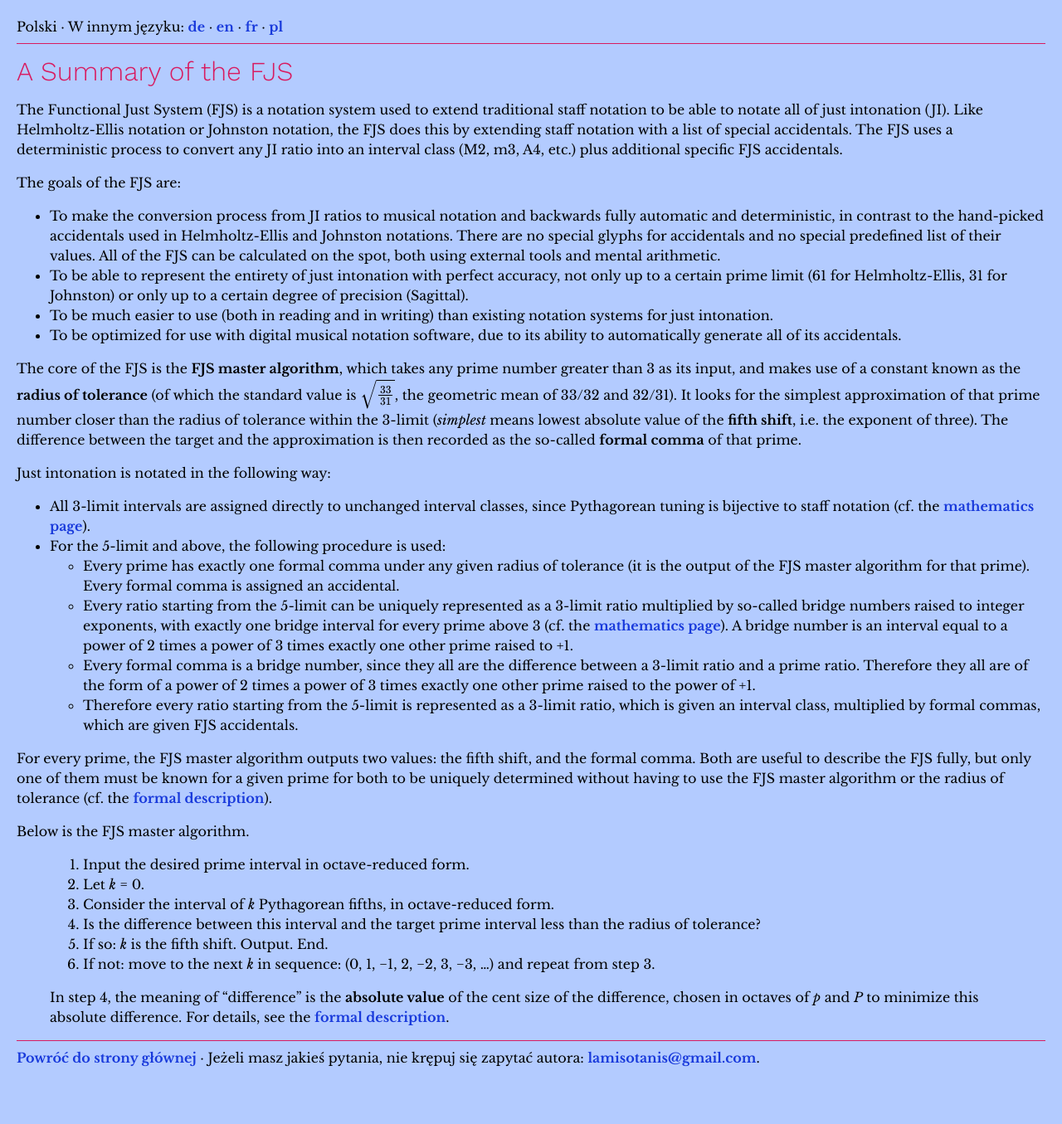
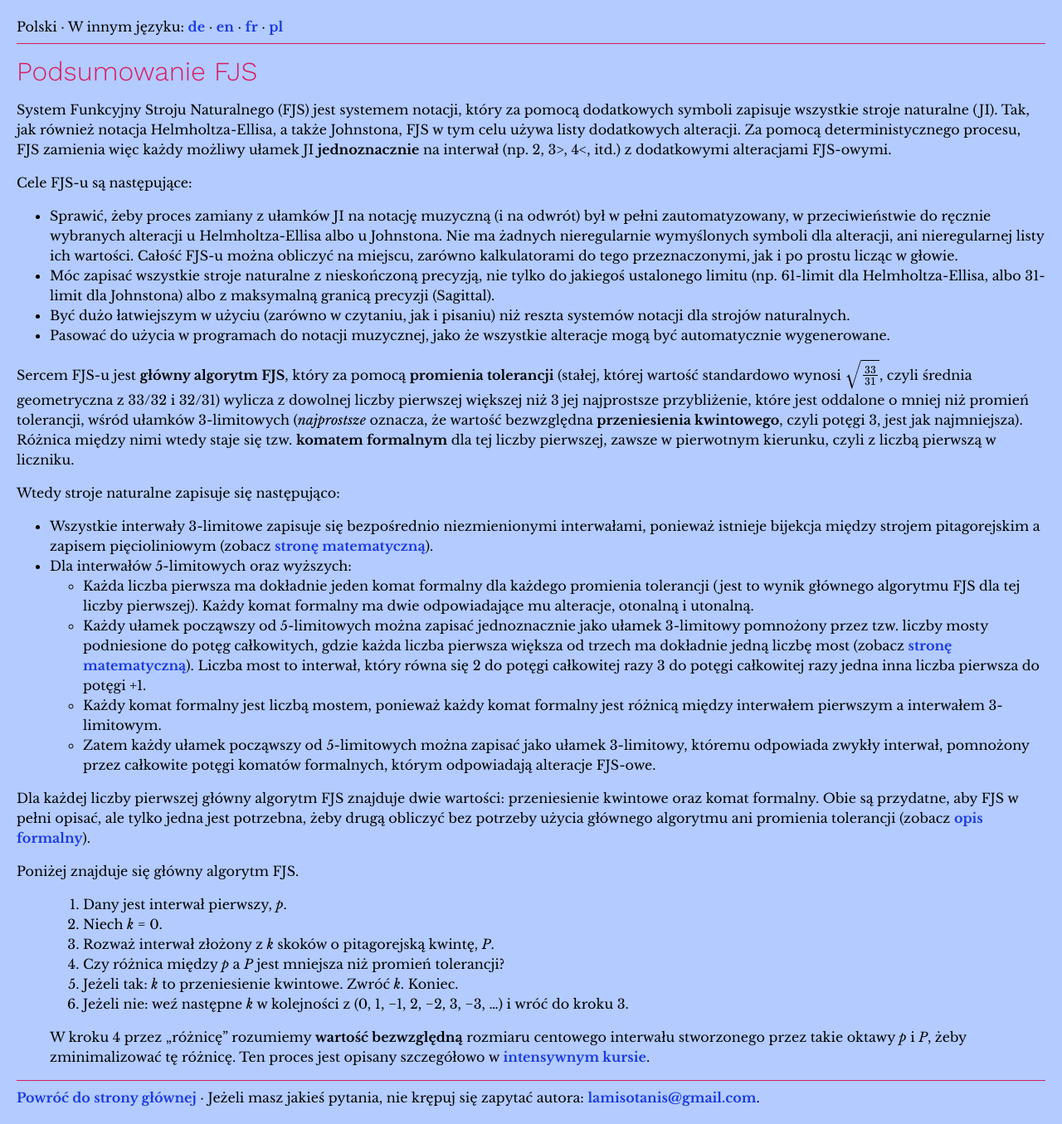
Before and after one commit to misotanni/misotanni.github.io, a Jekyll site: the page built from fjs/pl/summary.md, in a window 1280 px wide. Shown: the whole page at 83% size. Built offline with Jekyll 4.4.1, drawn with Linux system fonts in a browser that asks for light colours; our own code applies the rules of GitHub Pages for plain Markdown files; formulas are drawn with MathJax 3; before the commit the page ends 1307 px from its top, so only the background shows below that.

Commit message:
olska gi'e drani gasnu

```diff
--- a/fjs/pl/summary.md
+++ b/fjs/pl/summary.md
@@ -1,34 +1,34 @@
-# A Summary of the FJS
+# Podsumowanie FJS
 
-The Functional Just System (FJS) is a notation system used to extend traditional staff notation to be able to notate all of just intonation (JI). Like Helmholtz-Ellis notation or Johnston notation, the FJS does this by extending staff notation with a list of special accidentals. The FJS uses a deterministic process to convert any JI ratio into an interval class (M2, m3, A4, etc.) plus additional specific FJS accidentals.
+System Funkcyjny Stroju Naturalnego (FJS) jest systemem notacji, który za pomocą dodatkowych symboli zapisuje wszystkie stroje naturalne (JI). Tak, jak również notacja Helmholtza-Ellisa, a także Johnstona, FJS w tym celu używa listy dodatkowych alteracji. Za pomocą deterministycznego procesu, FJS zamienia więc każdy możliwy ułamek JI **jednoznacznie** na interwał (np. 2, 3>, 4<, itd.) z dodatkowymi alteracjami FJS-owymi.
 
-The goals of the FJS are:
+Cele FJS-u są następujące:
 
-- To make the conversion process from JI ratios to musical notation and backwards fully automatic and deterministic, in contrast to the hand-picked accidentals used in Helmholtz-Ellis and Johnston notations. There are no special glyphs for accidentals and no special predefined list of their values. All of the FJS can be calculated on the spot, both using external tools and mental arithmetic.
-- To be able to represent the entirety of just intonation with perfect accuracy, not only up to a certain prime limit (61 for Helmholtz-Ellis, 31 for Johnston) or only up to a certain degree of precision (Sagittal).
-- To be much easier to use (both in reading and in writing) than existing notation systems for just intonation.
-- To be optimized for use with digital musical notation software, due to its ability to automatically generate all of its accidentals.
+- Sprawić, żeby proces zamiany z ułamków JI na notację muzyczną (i na odwrót) był w pełni zautomatyzowany, w przeciwieństwie do ręcznie wybranych alteracji u Helmholtza-Ellisa albo u Johnstona. Nie ma żadnych nieregularnie wymyślonych symboli dla alteracji, ani nieregularnej listy ich wartości. Całość FJS-u można obliczyć na miejscu, zarówno kalkulatorami do tego przeznaczonymi, jak i po prostu licząc w głowie.
+- Móc zapisać wszystkie stroje naturalne z nieskończoną precyzją, nie tylko do jakiegoś ustalonego limitu (np. 61-limit dla Helmholtza-Ellisa, albo 31-limit dla Johnstona) albo z maksymalną granicą precyzji (Sagittal).
+- Być dużo łatwiejszym w użyciu (zarówno w czytaniu, jak i pisaniu) niż reszta systemów notacji dla strojów naturalnych.
+- Pasować do użycia w programach do notacji muzycznej, jako że wszystkie alteracje mogą być automatycznie wygenerowane.
 
-The core of the FJS is the **FJS master algorithm**, which takes any prime number greater than 3 as its input, and makes use of a constant known as the **radius of tolerance** (of which the standard value is $$\sqrt{\frac{33}{31}}$$, the geometric mean of 33/32 and 32/31). It looks for the simplest approximation of that prime number closer than the radius of tolerance within the 3-limit (*simplest* means lowest absolute value of the **fifth shift**, i.e. the exponent of three). The difference between the target and the approximation is then recorded as the so-called **formal comma** of that prime.
+Sercem FJS-u jest **główny algorytm FJS**, który za pomocą **promienia tolerancji** (stałej, której wartość standardowo wynosi $$\sqrt{\frac{33}{31}}$$, czyli średnia geometryczna z 33/32 i 32/31) wylicza z dowolnej liczby pierwszej większej niż 3 jej najprostsze przybliżenie, które jest oddalone o mniej niż promień tolerancji, wśród ułamków 3-limitowych (*najprostsze* oznacza, że wartość bezwzględna **przeniesienia kwintowego**, czyli potęgi 3, jest jak najmniejsza). Różnica między nimi wtedy staje się tzw. **komatem formalnym** dla tej liczby pierwszej, zawsze w pierwotnym kierunku, czyli z liczbą pierwszą w liczniku.
 
-Just intonation is notated in the following way:
+Wtedy stroje naturalne zapisuje się następująco:
 
-- All 3-limit intervals are assigned directly to unchanged interval classes, since Pythagorean tuning is bijective to staff notation (cf. the [mathematics page](math.html)).
-- For the 5-limit and above, the following procedure is used:
-	- Every prime has exactly one formal comma under any given radius of tolerance (it is the output of the FJS master algorithm for that prime). Every formal comma is assigned an accidental.
-	- Every ratio starting from the 5-limit can be uniquely represented as a 3-limit ratio multiplied by so-called bridge numbers raised to integer exponents, with exactly one bridge interval for every prime above 3 (cf. the [mathematics page](math.html)). A bridge number is an interval equal to a power of 2 times a power of 3 times exactly one other prime raised to +1.
-	- Every formal comma is a bridge number, since they all are the difference between a 3-limit ratio and a prime ratio. Therefore they all are of the form of a power of 2 times a power of 3 times exactly one other prime raised to the power of +1.
-	- Therefore every ratio starting from the 5-limit is represented as a 3-limit ratio, which is given an interval class, multiplied by formal commas, which are given FJS accidentals.
+- Wszystkie interwały 3-limitowe zapisuje się bezpośrednio niezmienionymi interwałami, ponieważ istnieje bijekcja między strojem pitagorejskim a zapisem pięcioliniowym (zobacz [stronę matematyczną](math.html)).
+- Dla interwałów 5-limitowych oraz wyższych:
+	- Każda liczba pierwsza ma dokładnie jeden komat formalny dla każdego promienia tolerancji (jest to wynik głównego algorytmu FJS dla tej liczby pierwszej). Każdy komat formalny ma dwie odpowiadające mu alteracje, otonalną i utonalną.
+	- Każdy ułamek począwszy od 5-limitowych można zapisać jednoznacznie jako ułamek 3-limitowy pomnożony przez tzw. liczby mosty podniesione do potęg całkowitych, gdzie każda liczba pierwsza większa od trzech ma dokładnie jedną liczbę most (zobacz [stronę matematyczną](math.html)). Liczba most to interwał, który równa się 2 do potęgi całkowitej razy 3 do potęgi całkowitej razy jedna inna liczba pierwsza do potęgi +1.
+	- Każdy komat formalny jest liczbą mostem, ponieważ każdy komat formalny jest różnicą między interwałem pierwszym a interwałem 3-limitowym.
+	- Zatem każdy ułamek począwszy od 5-limitowych można zapisać jako ułamek 3-limitowy, któremu odpowiada zwykły interwał, pomnożony przez całkowite potęgi komatów formalnych, którym odpowiadają alteracje FJS-owe.
 
-For every prime, the FJS master algorithm outputs two values: the fifth shift, and the formal comma. Both are useful to describe the FJS fully, but only one of them must be known for a given prime for both to be uniquely determined without having to use the FJS master algorithm or the radius of tolerance (cf. the [formal description](rules.html)).
+Dla każdej liczby pierwszej główny algorytm FJS znajduje dwie wartości: przeniesienie kwintowe oraz komat formalny. Obie są przydatne, aby FJS w pełni opisać, ale tylko jedna jest potrzebna, żeby drugą obliczyć bez potrzeby użycia głównego algorytmu ani promienia tolerancji (zobacz [opis formalny](rules.html)).
 
-Below is the FJS master algorithm.
+Poniżej znajduje się główny algorytm FJS.
 
-> 1. Input the desired prime interval in octave-reduced form.
-> 2. Let *k* = 0.
-> 3. Consider the interval of *k* Pythagorean fifths, in octave-reduced form.
-> 4. Is the difference between this interval and the target prime interval less than the radius of tolerance?
-> 5. If so: *k* is the fifth shift. Output. End.
-> 6. If not: move to the next *k* in sequence: (0, 1, −1, 2, −2, 3, −3, …) and repeat from step 3.
+> 1. Dany jest interwał pierwszy, *p*.
+> 2. Niech *k* = 0.
+> 3. Rozważ interwał złożony z *k* skoków o pitagorejską kwintę, *P*.
+> 4. Czy różnica między *p* a *P* jest mniejsza niż promień tolerancji?
+> 5. Jeżeli tak: *k* to przeniesienie kwintowe. Zwróć *k*. Koniec.
+> 6. Jeżeli nie: weź następne *k* w kolejności z (0, 1, −1, 2, −2, 3, −3, …) i wróć do kroku 3.
 >
-> In step 4, the meaning of “difference” is the **absolute value** of the cent size of the difference, chosen in octaves of *p* and *P* to minimize this absolute difference. For details, see the [formal description](rules.html).
+> W kroku 4 przez „różnicę” rozumiemy **wartość bezwzględną** rozmiaru centowego interwału stworzonego przez takie oktawy *p* i *P*, żeby zminimalizować tę różnicę. Ten proces jest opisany szczegółowo w [intensywnym kursie](crash.html).
```
Also changed, not shown: fjs/de/summary.md (+1 -1 lines), fjs/en/summary.md (+1 -1 lines), fjs/fr/summary.md (+2 -2 lines).
